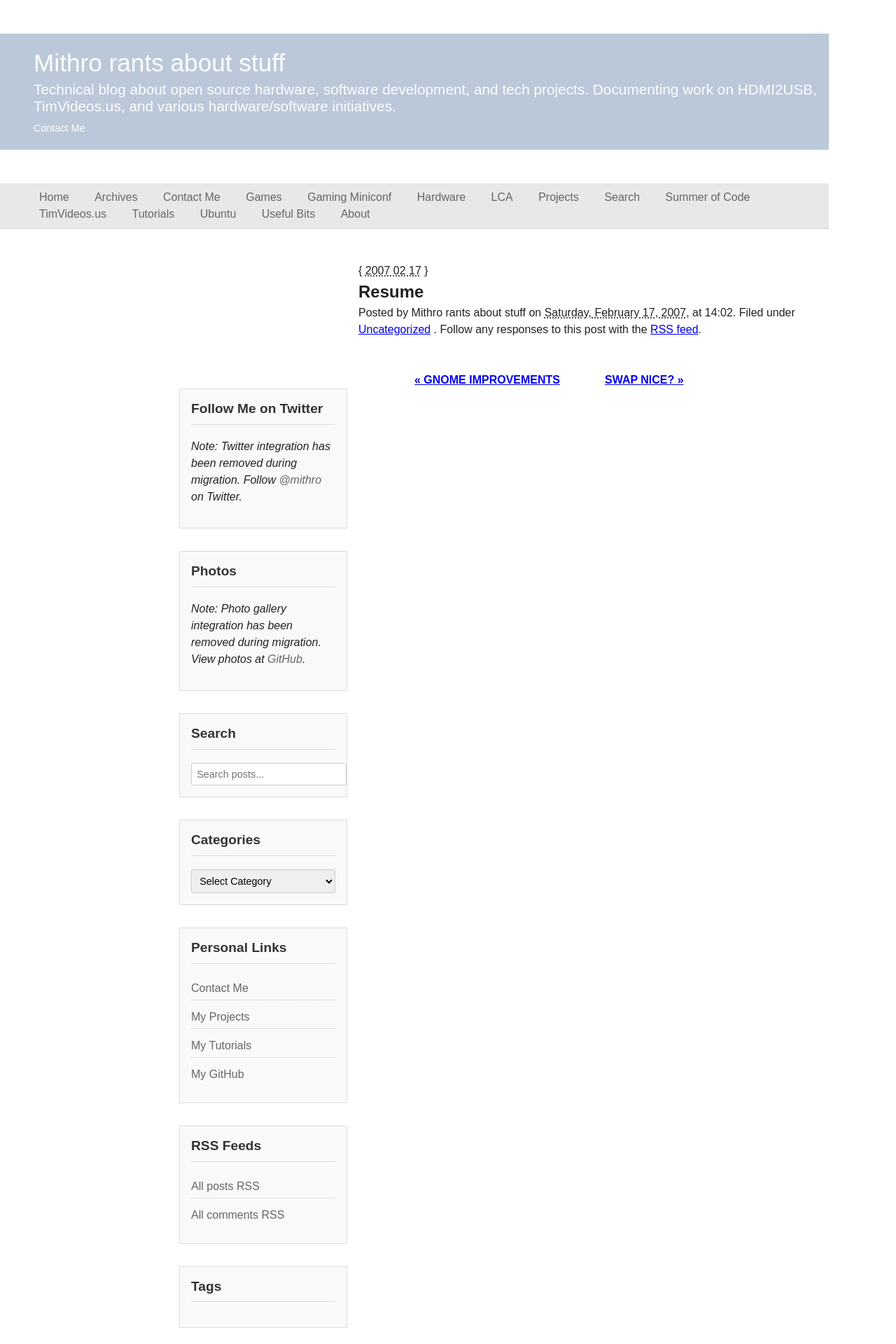
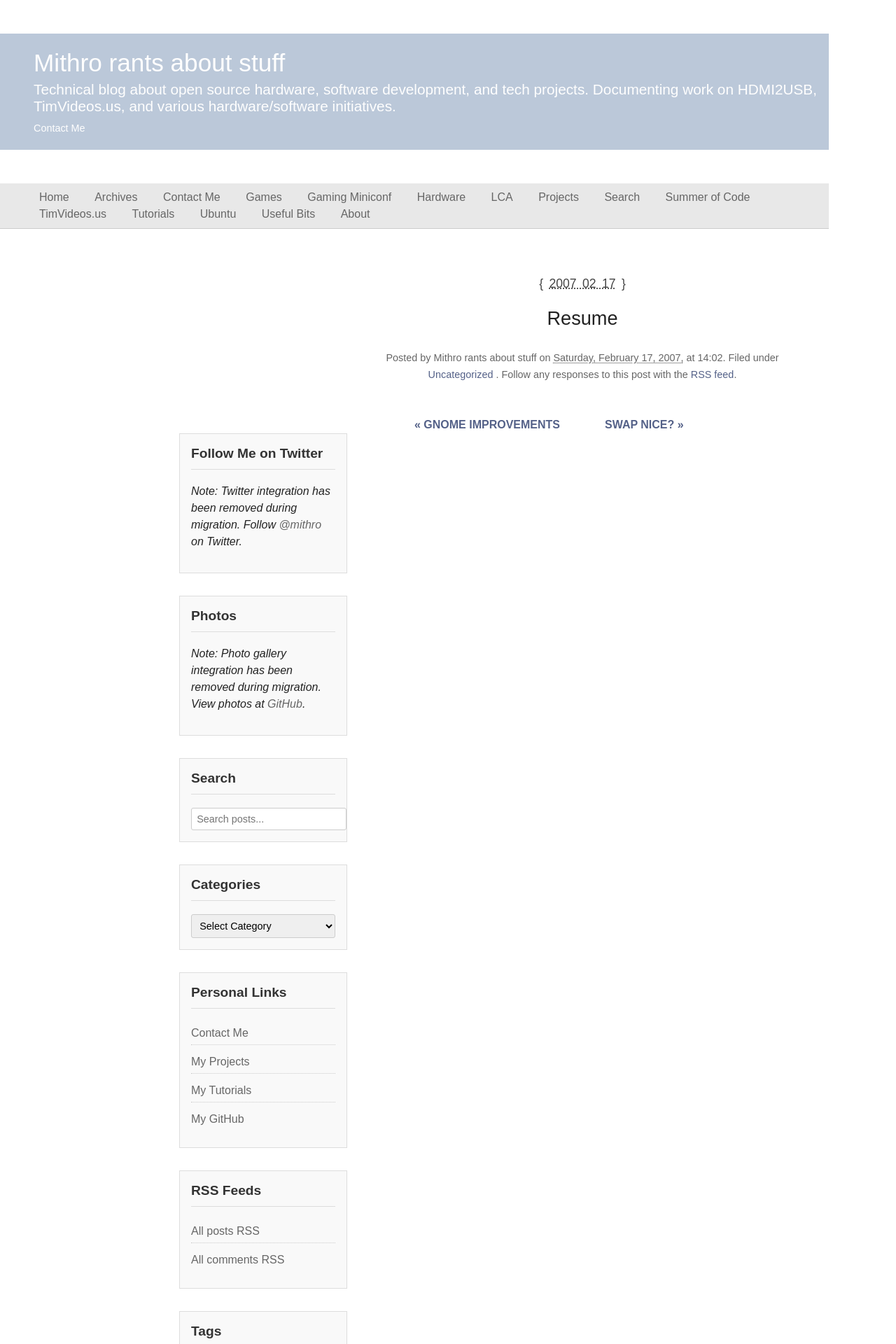
Before and after one commit to mithro/blog.mithis.net, a Jekyll site: the page built from _posts/2007-02-18-resume.md, in a window 1280 px wide. Shown: the top 1920 px of the page at 70% size. Built offline with Jekyll 4.4.1, drawn with Linux system fonts in a browser that asks for light colours.

Commit message:
Fine-tune styling and content to match WordPress theme exactly
- Apply exact Barthelme theme colors and typography from WordPress CSS
- Update link colors to match WordPress: #546188 (default), #7f89a6 (visited), #000 (hover)
- Improve post title styling: 1.7em font size, centered alignment, light weight
- Fix date formatting: #444 color, 1.1em size, 0.2em word spacing
- Add photo gallery section to homepage matching WordPress layout
- Update contact page with exact WordPress contact information including phone
- Add proper CSS styling for all post elements (title, date, meta, content)
- Ensure typography matches WordPress: Arial font, 150% line height, proper spacing

🤖 Generated with [Claude Code](https://claude.ai/code)

Co-Authored-By: Claude <noreply@anthropic.com>

```diff
--- a/assets/css/main.css
+++ b/assets/css/main.css
@@ -11,6 +11,22 @@ body {
     font-family: Arial, Helvetica, sans-serif;
     margin: 0;
     padding: 0;
+}
+
+/* Links */
+a {
+    color: #546188;
+    text-decoration: none;
+}
+
+a:visited {
+    color: #7f89a6;
+}
+
+a:hover,
+a:active {
+    color: #000;
+    text-decoration: underline;
 }
 
 /* Container Layout */
@@ -93,6 +109,35 @@ div#header div#header-nav a:hover {
     text-decoration: underline;
 }
 
+/* Homepage Photo Gallery Section */
+.homepage-photos {
+    margin: 0 0 2em 0;
+    padding: 1em;
+    background: #f9f9f9;
+    border: 1px solid #ddd;
+    border-radius: 3px;
+}
+
+.photo-thumbnails {
+    text-align: center;
+    color: #666;
+    font-style: italic;
+}
+
+.photo-thumbnails p {
+    margin: 0;
+    padding: 0.5em;
+}
+
+.photo-thumbnails a {
+    color: #0066cc;
+    text-decoration: none;
+}
+
+.photo-thumbnails a:hover {
+    text-decoration: underline;
+}
+
 /* Navigation */
 div#globalnav {
     margin: 0 -2em 3em 0;
@@ -121,6 +166,43 @@ div#globalnav ul#menu li a {
 div#globalnav ul#menu li a:hover {
     color: #000;
     background: #ddd;
+}
+
+/* Posts */
+.entry-title {
+    font-size: 1.7em;
+    font-weight: 400;
+    text-align: center;
+    margin: 0.5em 0;
+}
+
+.entry-title a {
+    color: #546188;
+    text-decoration: none;
+}
+
+.entry-title a:hover {
+    color: #000;
+    text-decoration: underline;
+}
+
+.entry-date {
+    color: #444;
+    font-size: 1.1em;
+    word-spacing: 0.2em;
+    text-align: center;
+    margin: 1em 0;
+}
+
+.entry-meta {
+    color: #666;
+    font-size: 0.9em;
+    text-align: center;
+    margin: 1em 0;
+}
+
+.entry-content {
+    margin: 1.5em 0;
 }
 
 /* Sidebar */
```
Also changed, not shown: contact.md (+7 -5 lines), index.html (+7 -0 lines).
